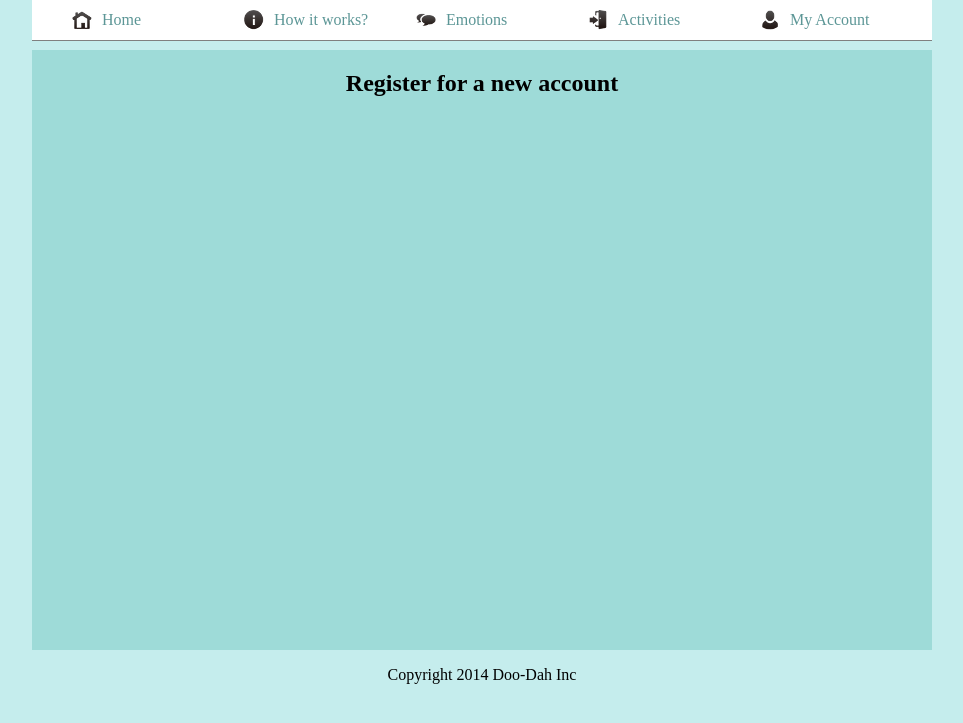
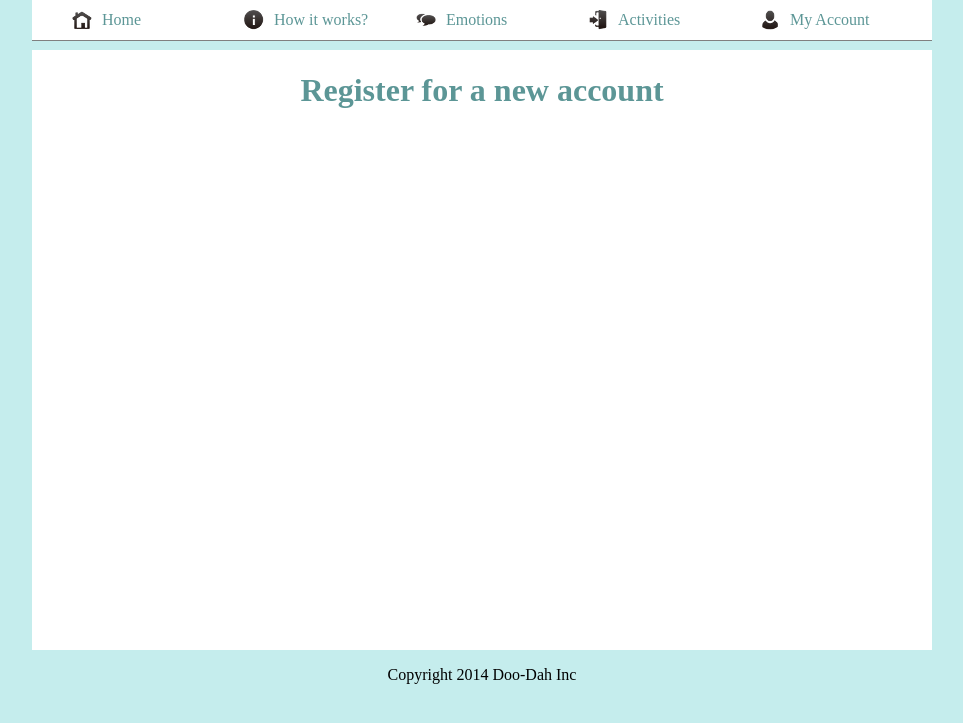
Before and after one commit to kguischard13/com-virtual-app-ios, a PHP site: page /RegistrationView.html in a window 1280 px wide. Shown: the top 723 px of the page, without its empty margins (158-1121 px from the left). Run offline with PHP 8.4, Linux system fonts and the light colour scheme; some libraries are stand-ins or nearby versions.

Commit message:
Updates the the color scheme, small changes

```diff
--- a/RegistrationView.html
+++ b/RegistrationView.html
@@ -41,7 +41,7 @@
 
 		<div class="page-content">
 			<div id="welcome-registration">
-				<h2 id="header-text">Register for a new account</h2>
+				<h1 id="header-text">Register for a new account</h1>
 				<div id="registration">
 				</div>
 			</div>
--- a/css/General.css
+++ b/css/General.css
@@ -1,7 +1,5 @@
 #header-text
 {
 	text-align: center;
-	padding-top: 20px;
-	padding-bottom: 54px;
-	margin: 0px;
+	margin-bottom: 54px;
 }
--- a/css/HomeView.css
+++ b/css/HomeView.css
@@ -176,12 +176,12 @@
 	width: 900px;
 	height: 600px;
 	margin-top: 10px;
-	background-color: #9EDBD8;
+	background-color: white;
 }
 
 h1
 {
-	color: #DFF0F0;
+	color: #5C9696;
 	margin: 0px;
 	text-align: center;
 	top: 22px;
--- a/css/RegistrationControl.css
+++ b/css/RegistrationControl.css
@@ -14,16 +14,19 @@
 .emotion-registration-control .reg-form-label
 {
 	display: block;
-	height: 50px;
+	height: 82px;
 	font-weight: bold;
 	font-size: 18px;
+	width: 375px;
 }
 
 .emotion-registration-control .reg-form-input
 {
-	position: relative;
-	left: 8px;
+	position: absolute;
+	left: 649px;
 	width: 250px;
+	height: 30px;
+	font-size: 14px;
 }
 
 .emotion-registration-control .btn-form
@@ -37,7 +40,8 @@
 	position: relative;
 	width: 211px;
 	height: 40px;
-	/*left: 147px; */
+	float: right;
+	left: 6px;
 }
 
 #btnSubmit
--- a/js/Controls/RegistrationControl.js
+++ b/js/Controls/RegistrationControl.js
@@ -105,7 +105,7 @@
             	.appendTo(pnlContainer)
             	.append(txtUserName);
 
-            txtPassword =$("<input type='text' />")
+            txtPassword =$("<input type='password' />")
                 .addClass("reg-form-input")
                 .appendTo(pnlContainer);
 
```
